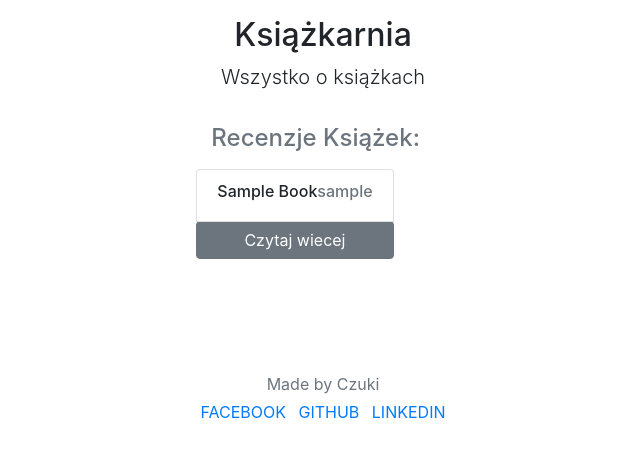
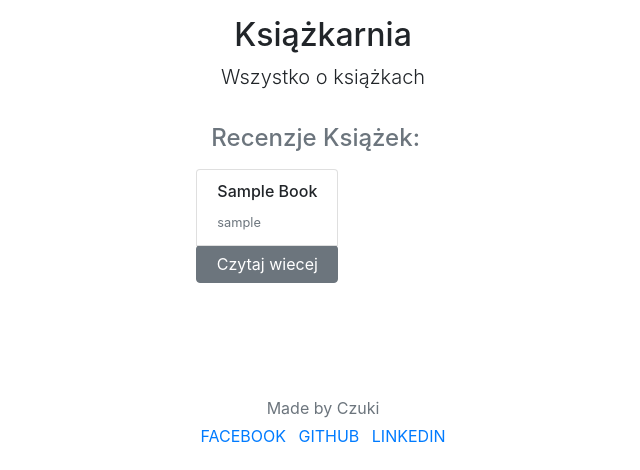
Before and after one commit to Czuki/Librarian, a Django app: page /reviews/ in a window 1280 px wide. Shown: the part 54-524 px from the top of the page, without its empty margins (317-957 px from the left). Run offline with Django 3.2, Linux system fonts and the light colour scheme; tables that the repository leaves empty hold one stand-in row (values such as "Sample post"); some libraries are stand-ins or nearby versions.

Commit message:
reviews WiP

```diff
--- a/librarian_project/librarian/models.py
+++ b/librarian_project/librarian/models.py
@@ -45,4 +45,5 @@ class Review(models.Model):
     content = models.TextField()
     points = models.IntegerField(default=0)
     date_added = models.DateTimeField(auto_now_add=True)
-    #TODO: dodawanie recenzji i ocennianie ich
+    #TODO: dodawanie recenzji i ocennianie ich i komentarze
+    # nowy model review comments?
--- a/librarian_project/librarian/templates/librarian/reviews.html
+++ b/librarian_project/librarian/templates/librarian/reviews.html
@@ -19,11 +19,9 @@
                             <li class="list-group-item d-flex justify-content-between lh-sm">
                             <div>
                                 <h6>{{ breview.book|title }}  </h6>
+                                <small class="text-muted">{{ breview.reviewer }}</small>
                             </div>
 
-                            <div>
-                                <h6 class="text-muted"> {{ breview.reviewer }}</h6>
-                            </div>
                             </li><a class="btn btn-secondary" type="button" href="/reviews/{{ breview.id }}/">Czytaj wiecej</a>
                         {% endfor %}
                     </ul>
```
